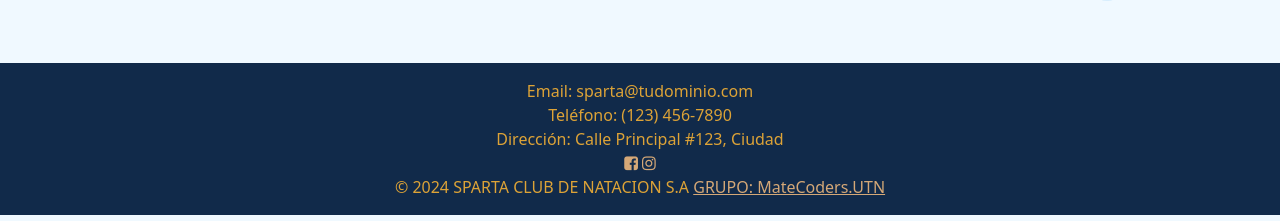
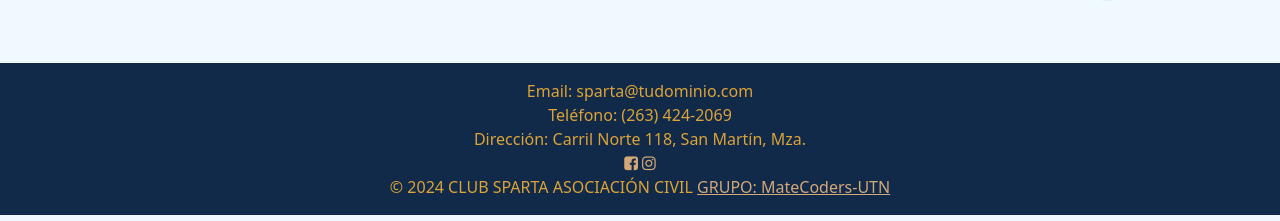
Before and after one commit to Edugomezcabj/Natacion_tesis, a Django app: page /agregar_alumno/ in a window 1280 px wide. Shown: the part 1045-1266 px from the top of the page. Run offline with Django 4.2, Linux system fonts and the light colour scheme; some libraries are stand-ins or nearby versions.

Commit message:
Footer
Cambio de datos en el footer

```diff
--- a/ppsNatacion/TIENDA/templates/extracciones/footer.html
+++ b/ppsNatacion/TIENDA/templates/extracciones/footer.html
@@ -3,17 +3,17 @@
 <footer class="footer mt-auto py-3">
     <div class="contacto">
         <p>Email: sparta@tudominio.com</p>
-        <p>Teléfono: (123) 456-7890</p>
-        <p>Dirección: Calle Principal #123, Ciudad</p>
+        <p>Teléfono: (263) 424-2069</p>
+        <p>Dirección: Carril Norte 118, San Martín, Mza.</p>
      </div>
 
      <div class="redes-sociales">
-        <a href="https://facebook.com/tudominio" target="_blank"><i class="fa fa-facebook-square" aria-hidden="true"></i></a>
-        <a href="https://instagram.com/tudominio" target="_blank"><i class="fa fa-instagram" aria-hidden="true"></i></a>
+        <a href="https://facebook.com/clubspartanatacion/" target="_blank"><i class="fa fa-facebook-square" aria-hidden="true"></i></a>
+        <a href="https://instagram.com/clubspartanatacion/" target="_blank"><i class="fa fa-instagram" aria-hidden="true"></i></a>
     </div>
     <div  style="color: #DDA337;">
-        © 2024 SPARTA CLUB DE NATACION S.A
-        <a href="mailto: martinalejandrotorres77@gmail.com" style="color: #D5A877;">GRUPO: MateCoders.UTN</a>
+        © 2024 CLUB SPARTA ASOCIACIÓN CIVIL
+        <a href="mailto: martinalejandrotorres77@gmail.com" style="color: #D5A877;">GRUPO: MateCoders-UTN</a>
     </div>
 
 </footer>
```
